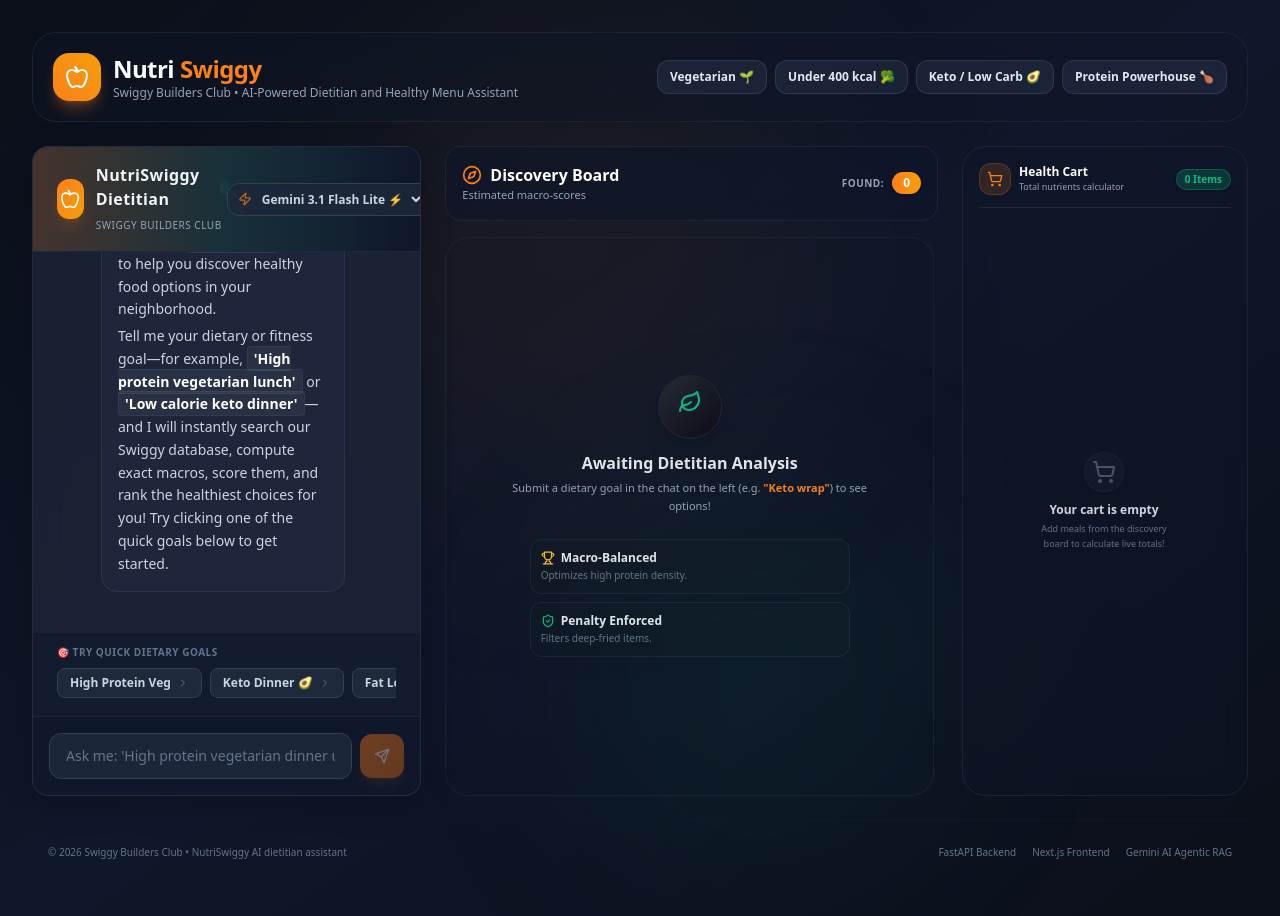
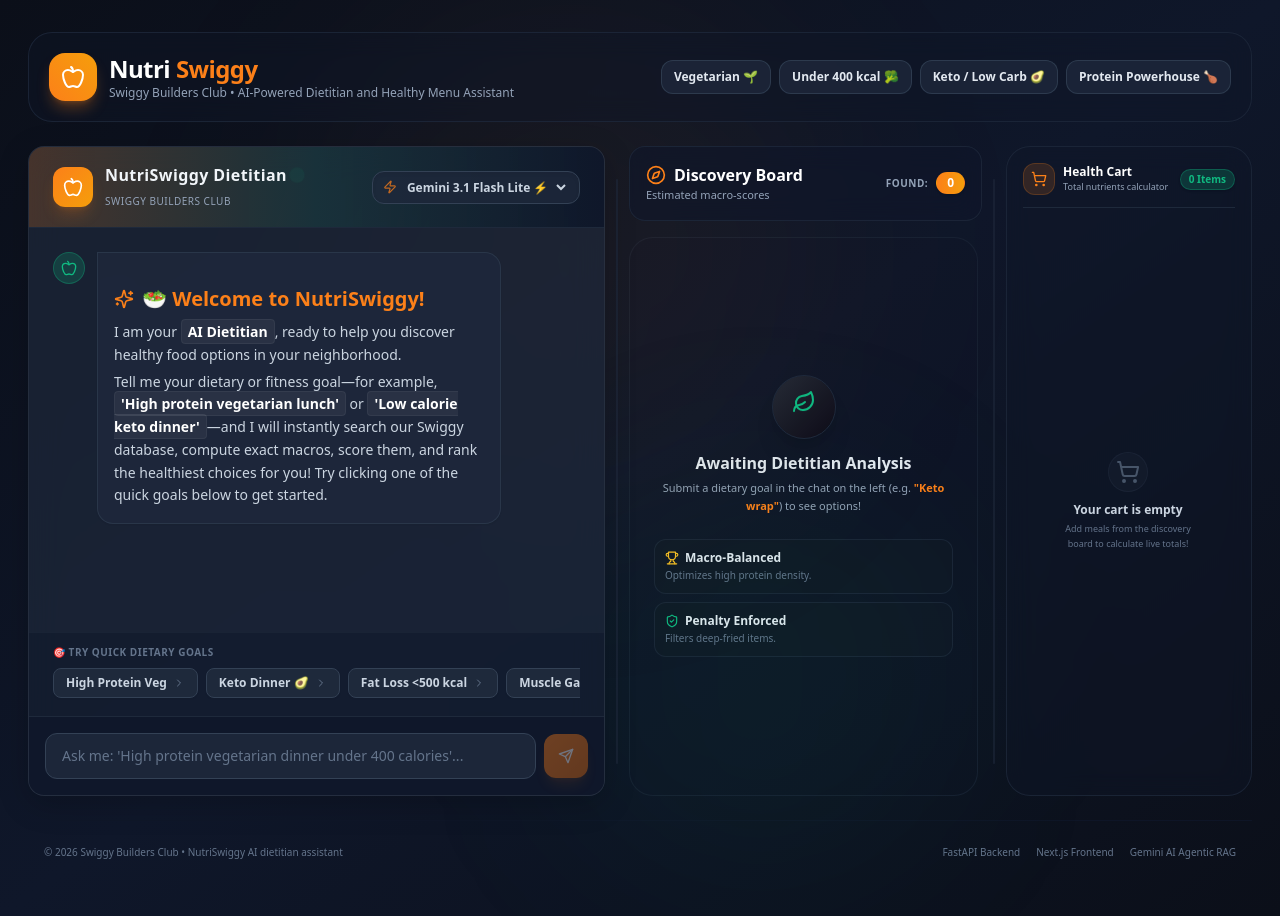
Before and after one commit to yaswanthvuppala/NutriSwiggy-Dietitian, a Next.js app in the folder nutriswiggy/frontend/: page / in a window 1280 px wide. Built offline with nearby package versions, Linux system fonts and the light colour scheme.

Commit message:
feat: initialize frontend page component

```diff
--- a/nutriswiggy/frontend/src/app/page.tsx
+++ b/nutriswiggy/frontend/src/app/page.tsx
@@ -1,6 +1,6 @@
 "use client";
 
-import React, { useState } from "react";
+import React, { useState, useEffect, useRef } from "react";
 import { ChatInterface } from "@/components/ChatInterface";
 import { MealCard, MealProps } from "@/components/MealCard";
 import { Apple, Leaf, Trophy, ShieldCheck, Flame, Compass, ChevronDown, Check, ShoppingCart, Trash2 } from "lucide-react";
@@ -10,6 +10,83 @@
   const [recommendedMeals, setRecommendedMeals] = useState<MealProps[]>([]);
   const [filterQuery, setFilterQuery] = useState("");
   const [cart, setCart] = useState<MealProps[]>([]);
+
+  // Desktop screen check and resizable columns state
+  const containerRef = useRef<HTMLDivElement>(null);
+  const [isDesktop, setIsDesktop] = useState(false);
+  const [widths, setWidths] = useState({ col1: 33.33, col2: 41.67, col3: 25 });
+  const [isResizing, setIsResizing] = useState<"col1" | "col2" | null>(null);
+
+  useEffect(() => {
+    const handleResize = () => {
+      setIsDesktop(window.innerWidth >= 1024);
+    };
+    handleResize();
+    window.addEventListener("resize", handleResize);
+    return () => window.removeEventListener("resize", handleResize);
+  }, []);
+
+  const startResize = (handle: "col1" | "col2") => (e: React.MouseEvent) => {
+    e.preventDefault();
+    setIsResizing(handle);
+  };
+
+  useEffect(() => {
+    if (!isResizing) return;
+
+    const handleMouseMove = (e: MouseEvent) => {
+      if (!containerRef.current) return;
+      const containerRect = containerRef.current.getBoundingClientRect();
+      const containerWidth = containerRect.width;
+
+      const relativeX = e.clientX - containerRect.left;
+      const percentageX = (relativeX / containerWidth) * 100;
+
+      setWidths((prev) => {
+        if (isResizing === "col1") {
+          // Column 1 is being resized. Its width is percentageX.
+          const newCol1 = Math.max(18, Math.min(55, percentageX));
+          const total12 = prev.col1 + prev.col2;
+          const newCol2 = total12 - newCol1;
+          if (newCol2 < 18) {
+            return prev;
+          }
+          return {
+            ...prev,
+            col1: newCol1,
+            col2: newCol2,
+          };
+        } else {
+          // Column 2/3 border is being resized.
+          // percentageX is width from left to handle 2.
+          // Column 3 is 100 - percentageX.
+          const newCol3 = Math.max(18, Math.min(55, 100 - percentageX));
+          const total23 = prev.col2 + prev.col3;
+          const newCol2 = total23 - newCol3;
+          if (newCol2 < 18) {
+            return prev;
+          }
+          return {
+            ...prev,
+            col2: newCol2,
+            col3: newCol3,
+          };
+        }
+      });
+    };
+
+    const handleMouseUp = () => {
+      setIsResizing(null);
+    };
+
+    window.addEventListener("mousemove", handleMouseMove);
+    window.addEventListener("mouseup", handleMouseUp);
+
+    return () => {
+      window.removeEventListener("mousemove", handleMouseMove);
+      window.removeEventListener("mouseup", handleMouseUp);
+    };
+  }, [isResizing]);
 
   const handleRecommendations = (meals: MealProps[]) => {
     setRecommendedMeals(meals);
@@ -39,13 +116,13 @@
   ];
 
   return (
-    <main className="min-h-screen bg-gradient-to-br from-[#0b0f19] via-[#0f172a] to-[#0b0f19] py-8 px-4 sm:px-6 lg:px-8 relative overflow-x-hidden">
+    <main className="min-h-screen bg-gradient-to-br from-[#0b0f19] via-[#0f172a] to-[#0b0f19] py-8 px-2 sm:px-3 md:px-4 relative overflow-x-hidden">
 
       {/* Decorative ambient glowing backdrops */}
       <div className="absolute top-0 left-1/4 w-[500px] h-[500px] bg-swiggy-orange/5 rounded-full blur-[120px] pointer-events-none" />
       <div className="absolute bottom-10 right-1/4 w-[400px] h-[400px] bg-healthy-emerald/5 rounded-full blur-[100px] pointer-events-none" />
 
-      <div className="max-w-7xl mx-auto space-y-6">
+      <div className="max-w-[1600px] mx-auto px-1 sm:px-2 md:px-3 space-y-6">
 
         {/* Hackathon Premium Header */}
         <header className="flex flex-col md:flex-row justify-between items-center bg-slate-900/40 backdrop-blur-md border border-slate-800/80 rounded-3xl p-5 gap-4">
@@ -79,18 +156,38 @@
         </header>
 
         {/* Dynamic 3-Column Dashboard Layout */}
-        <div className="grid grid-cols-1 lg:grid-cols-12 gap-6 items-start">
+        <div
+          ref={containerRef}
+          className={`flex flex-col lg:flex-row gap-6 lg:gap-0 items-stretch ${isResizing ? "select-none" : ""}`}
+        >
 
-          {/* Column 1: Conversational Chat Interface (4 cols) */}
-          <section className="lg:col-span-4 h-[650px] flex flex-col">
+          {/* Column 1: Conversational Chat Interface */}
+          <section
+            style={{ flex: isDesktop ? `${widths.col1} ${widths.col1} 0%` : undefined }}
+            className="w-full lg:w-auto h-[650px] flex flex-col"
+          >
             <ChatInterface
               onRecommendationsFound={handleRecommendations}
               activeFilter={filterQuery}
             />
           </section>
 
-          {/* Column 2: Recommendation Board and Card Grid (5 cols) */}
-          <section className="lg:col-span-5 space-y-4 h-[650px] flex flex-col">
+          {/* Drag Handle 1 */}
+          <div
+            onMouseDown={startResize("col1")}
+            className="hidden lg:flex w-6 cursor-col-resize items-center justify-center group flex-shrink-0 select-none relative z-10"
+          >
+            {/* Visual handle line */}
+            <div className="w-[2px] h-[90%] bg-slate-800/60 group-hover:bg-swiggy-orange/50 group-active:bg-swiggy-orange transition-colors duration-200 rounded-full" />
+            {/* Interactive wider hover area */}
+            <div className="absolute inset-0 w-full h-full cursor-col-resize" />
+          </div>
+
+          {/* Column 2: Recommendation Board and Card Grid */}
+          <section
+            style={{ flex: isDesktop ? `${widths.col2} ${widths.col2} 0%` : undefined }}
+            className="w-full lg:w-auto space-y-4 h-[650px] flex flex-col"
+          >
 
             {/* Board Header / Statistics */}
             <div className="bg-slate-900/60 backdrop-blur-md border border-slate-800/80 rounded-2xl p-4 flex flex-col sm:flex-row justify-between items-start sm:items-center gap-3">
@@ -189,8 +286,22 @@
             </div>
           </section>
 
-          {/* Column 3: Swiggy Health Cart & Nutrition Dashboard (3 cols) */}
-          <section className="lg:col-span-3 space-y-4 h-[650px] flex flex-col bg-slate-900/40 backdrop-blur-md border border-slate-800/80 rounded-3xl p-4 overflow-hidden">
+          {/* Drag Handle 2 */}
+          <div
+            onMouseDown={startResize("col2")}
+            className="hidden lg:flex w-6 cursor-col-resize items-center justify-center group flex-shrink-0 select-none relative z-10"
+          >
+            {/* Visual handle line */}
+            <div className="w-[2px] h-[90%] bg-slate-800/60 group-hover:bg-swiggy-orange/50 group-active:bg-swiggy-orange transition-colors duration-200 rounded-full" />
+            {/* Interactive wider hover area */}
+            <div className="absolute inset-0 w-full h-full cursor-col-resize" />
+          </div>
+
+          {/* Column 3: Swiggy Health Cart & Nutrition Dashboard */}
+          <section
+            style={{ flex: isDesktop ? `${widths.col3} ${widths.col3} 0%` : undefined }}
+            className="w-full lg:w-auto space-y-4 h-[650px] flex flex-col bg-slate-900/40 backdrop-blur-md border border-slate-800/80 rounded-3xl p-4 overflow-hidden"
+          >
 
             {/* Cart Header */}
             <div className="flex justify-between items-center pb-3 border-b border-slate-800">
@@ -320,7 +431,6 @@
               </div>
             )}
           </section>
-
         </div>
 
         {/* Dynamic Hackathon Footer */}
```
Also changed, not shown: 1 other file (tests, documents, lock files or other folders).
